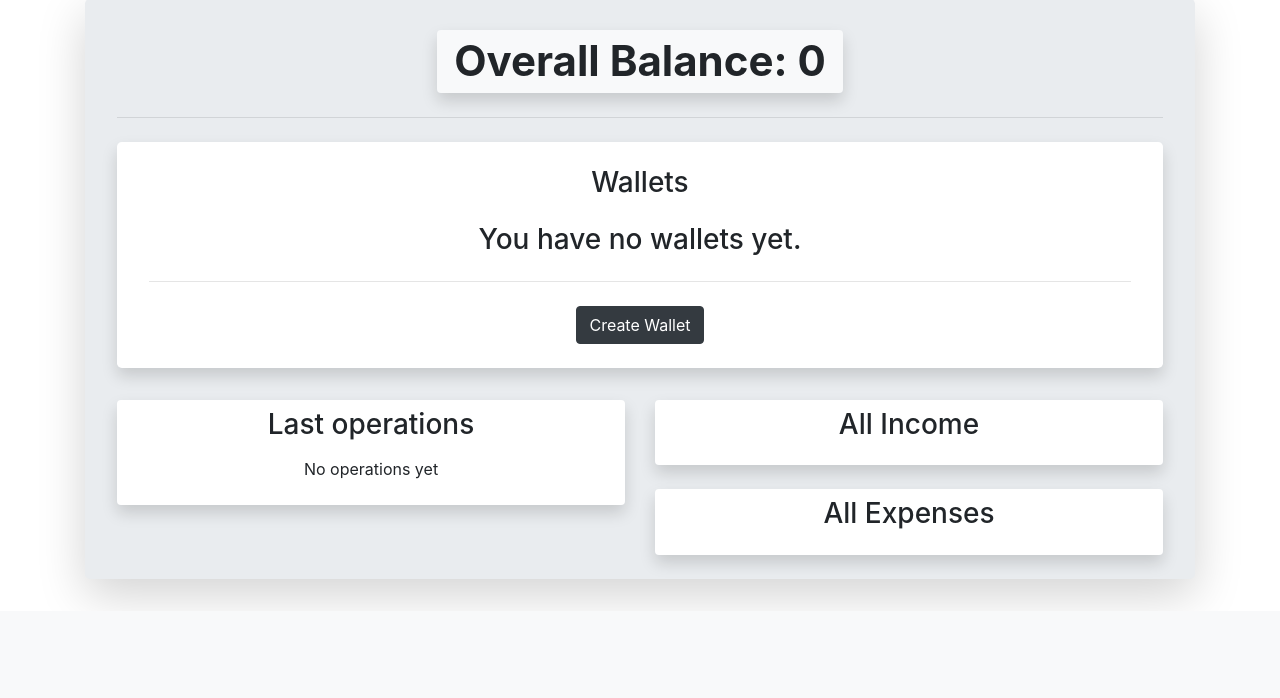
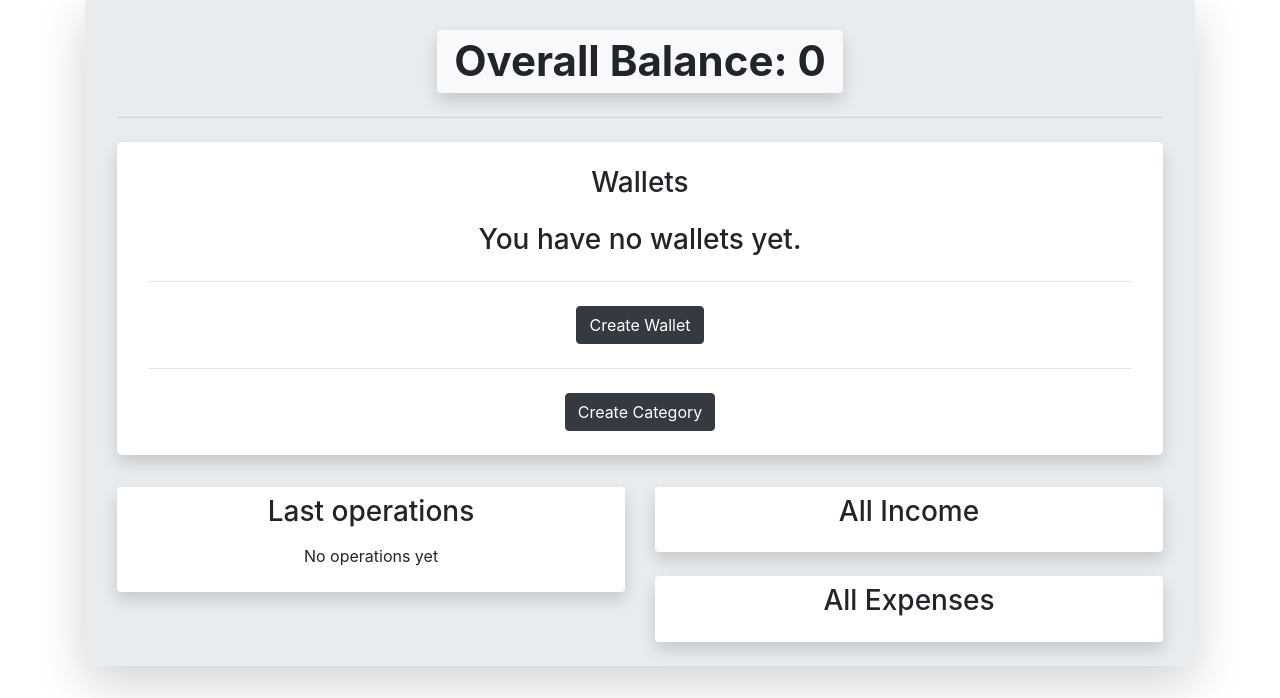
Before and after one commit to m3xan1k/wallet, a Flask app: page /dashboard in a window 1280 px wide. Shown: the part 201-899 px from the top of the page. Before the commit the page ends 802 px from the top, so only its background shows below. Run offline with Flask 2, Linux system fonts and the light colour scheme; the visitor is signed in with stand-in values (Sample User, id 1); data comes from the database, SQL or seed files in the repository; data that the repository does not hold is empty; some libraries are stand-ins or nearby versions.

Commit message:
category

```diff
--- a/forms.py
+++ b/forms.py
@@ -35,3 +35,8 @@ class OperationForm(Form):
     total = DecimalField('Total', default=Decimal('0.00'), validators=[InputRequired()])
     category = SelectField('Category', coerce=int)
     type_id = HiddenField('')
+
+
+class CategoryForm(Form):
+    name = StringField('Category Name', [InputRequired()])
+    type_id = SelectField('Type', coerce=int)
--- a/templates/dashboard.html
+++ b/templates/dashboard.html
@@ -41,6 +41,10 @@
     <div class="text-center">
         <hr class="my-4">
         <a href="/wallet/create" class="btn btn-dark">Create Wallet</a>
+    </div>
+    <div class="text-center">
+        <hr class="my-4">
+        <a href="/category/create" class="btn btn-dark">Create Category</a>
     </div>
     </div>
 
--- a/views.py
+++ b/views.py
@@ -241,3 +241,25 @@ def create_operation(wallet_id, type_id):
 
 
     return render_template('create_operation.html', **context)
+
+
+@app.route('/category/create', methods=['GET', 'POST'])
+@login_required
+def get():
+    form = CategoryForm(request.form)
+    c_types = [(c_type.id, c_type.name) for c_type in Type.query.all()]
+    form.type_id.choices = c_types
+
+    if request.method == 'POST' and form.validate():
+        new_category = Category(
+            name=form.name.data,
+            type_id=form.type_id.data,
+            user_id=current_user.id
+        )
+        db.session.add(new_category)
+        db.session.commit()
+
+        flash('Category successfully created', category='success')
+        return redirect(url_for('dashboard'))
+
+    return render_template('create_category.html', form=form)
```
Also changed, not shown: templates/create_category.html (added, +21 -0 lines).
